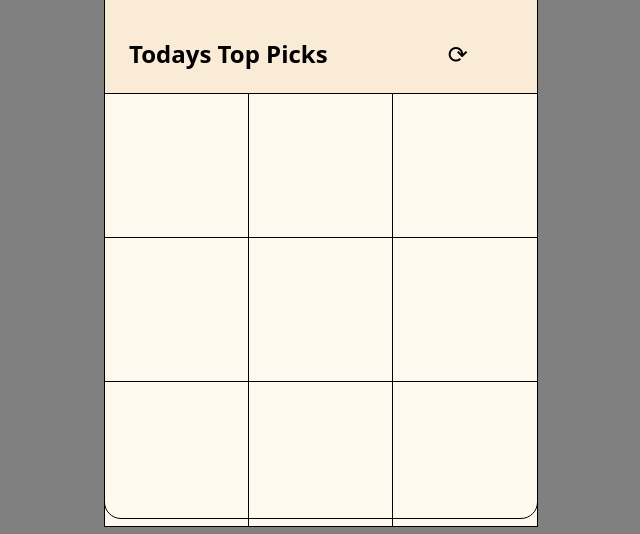
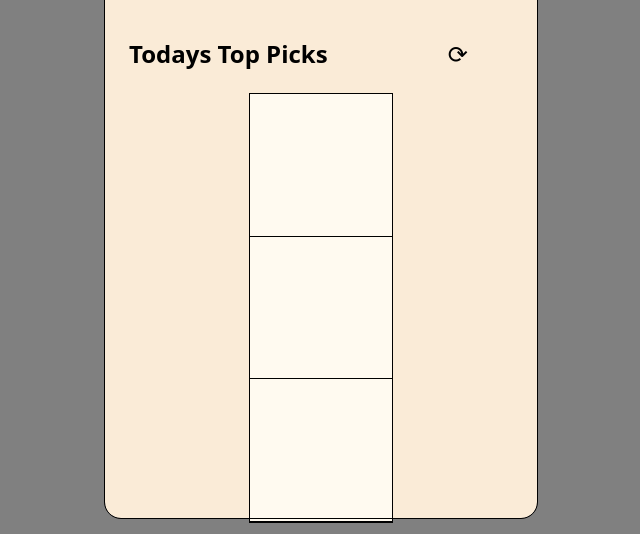
Before and after one commit to nikgeop/weather-outfit-prototype, a plain HTML site: page index.html in a window 1280 px wide. Shown: the part 266-800 px from the top of the page, without its empty margins (319-959 px from the left). Drawn offline with Linux system fonts and the light colour scheme.

Commit message:
main page grid

```diff
--- a/style.css
+++ b/style.css
@@ -86,7 +86,6 @@ button:hover
 }
 #main-weather-container,
 #todays-picks-container,
-#outfit-grid,
 #closet
 {
     width: 100%;
@@ -109,9 +108,10 @@ button:hover
 #outfit-grid
 {
     display: grid;
-    grid-template-columns: repeat(3, 1fr);
+    grid-template-columns: repeat(1, 1fr);
+    width: 33%;
     grid-template-rows: repeat(3, 1fr);
-    aspect-ratio: 1/1;
+    aspect-ratio: 1/3;
 }
 
 .outfit
```
Also changed, not shown: index.html (+0 -1 lines).
